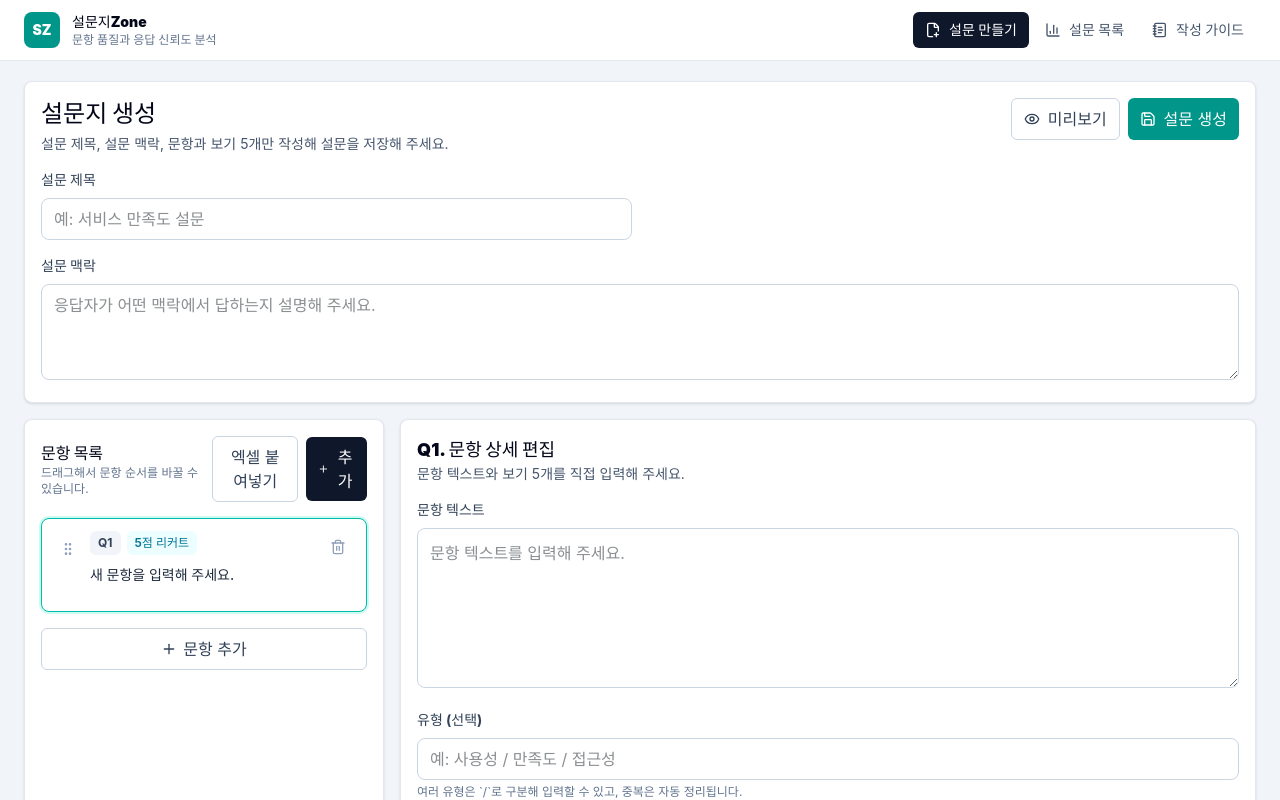
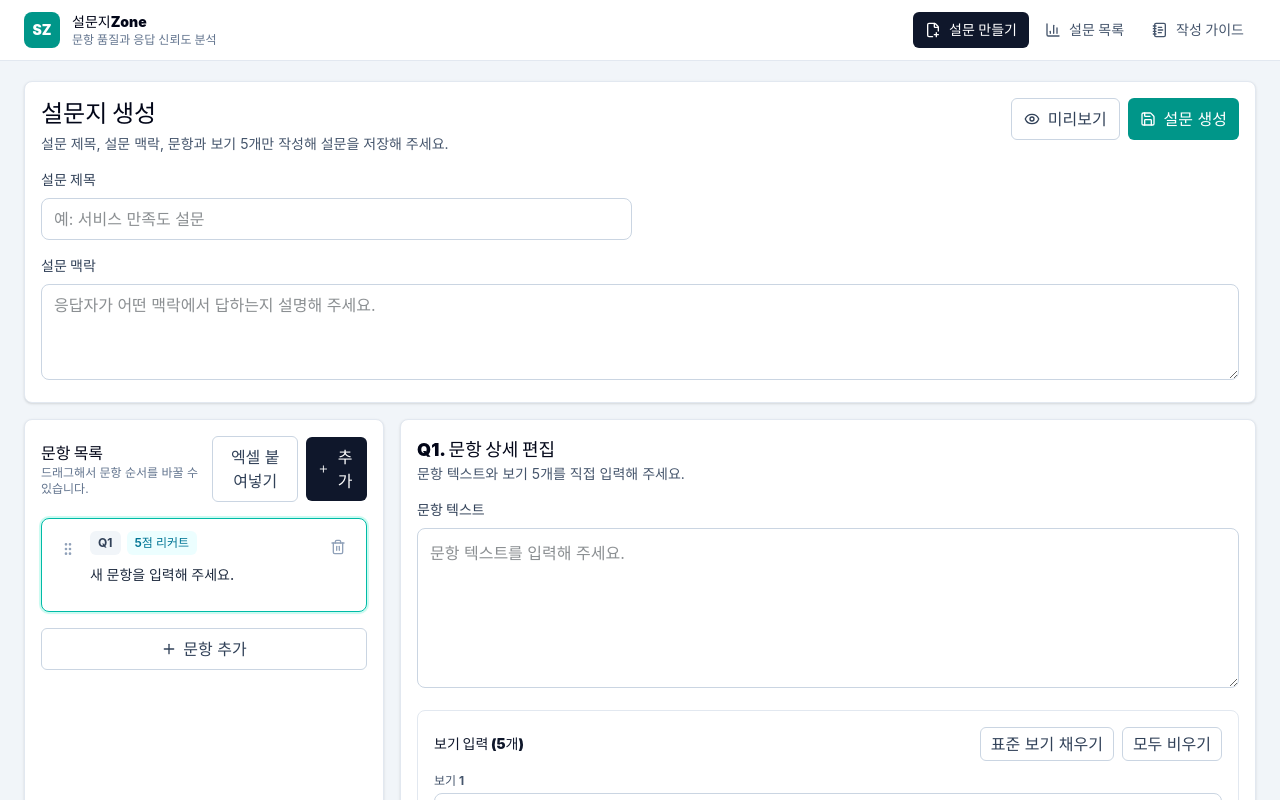
Before and after one commit to Jaemin021/Capstone, a React (Vite) app in the folder frontend/: page /survey/create in a window 1280 px wide. Shown: the top 800 px of the page. Built offline with nearby package versions, Linux system fonts and the light colour scheme.

Commit message:
Simplify item import format and collapse long result lists

```diff
--- a/frontend/src/components/ItemCard.tsx
+++ b/frontend/src/components/ItemCard.tsx
@@ -65,9 +65,6 @@ export function ItemCard({
           <p className="line-clamp-3 text-sm font-medium leading-6 text-slate-800">
             {item.text || '새 문항을 입력해 주세요.'}
           </p>
-          {item.itemCategory ? (
-            <p className="mt-2 text-xs font-semibold text-indigo-700">유형: {item.itemCategory}</p>
-          ) : null}
         </button>
         <button
           type="button"
--- a/frontend/src/pages/SurveyEditorPage.tsx
+++ b/frontend/src/pages/SurveyEditorPage.tsx
@@ -38,7 +38,7 @@ type SaveSurveyResult = {
 }
 
 const emptyOptionValues = ['', '', '', '', '']
-type SpreadsheetImportRow = { text: string; itemCategory: string; options: string[] }
+type SpreadsheetImportRow = { text: string; options: string[] }
 type SpreadsheetImportResult = {
   rows: SpreadsheetImportRow[]
 }
@@ -87,43 +87,6 @@ function normalizeHeaderCell(value: string) {
   return value.toLowerCase().replace(/\s+/g, '')
 }
 
-function normalizeItemCategory(value?: string) {
-  const raw = (value ?? '').trim()
-  if (!raw) {
-    return ''
-  }
-
-  const tokens = raw
-    .split('/')
-    .map((token) => token.trim())
-    .filter((token) => token.length > 0)
-
-  const unique: string[] = []
-  const seen = new Set<string>()
-  tokens.forEach((token) => {
-    const key = token.toLowerCase()
-    if (!seen.has(key)) {
-      seen.add(key)
-      unique.push(token)
-    }
-  })
-
-  return unique.join(' / ')
-}
-
-function isTypeColumnHeader(value: string) {
-  const normalized = normalizeHeaderCell(value)
-  return (
-    normalized === '유형' ||
-    normalized === '문항유형' ||
-    normalized === 'type' ||
-    normalized === 'category' ||
-    normalized === 'topic' ||
-    normalized === 'factor' ||
-    normalized.includes('유형')
-  )
-}
-
 function isSpreadsheetHeader(columns: string[]) {
   const hasQuestionLabel = columns.some((column) => {
     const value = normalizeHeaderCell(column)
@@ -168,32 +131,6 @@ function detectQuestionColumnIndex(columns: string[]) {
   }
 
   return 0
-}
-
-function detectTypeColumnIndex(columns: string[], questionColumnIndex: number) {
-  for (let index = 0; index < columns.length; index += 1) {
-    if (isTypeColumnHeader(columns[index] ?? '')) {
-      return index
-    }
-  }
-
-  const first = normalizeHeaderCell(columns[0] ?? '')
-  const third = normalizeHeaderCell(columns[2] ?? '')
-
-  if (
-    columns.length >= 3 &&
-    (first.includes('번호') || first.includes('no') || first.includes('num')) &&
-    isTypeColumnHeader(columns[1] ?? '') &&
-    (third.includes('문항') || third.includes('question'))
-  ) {
-    return 1
-  }
-
-  if (questionColumnIndex >= 2) {
-    return questionColumnIndex - 1
-  }
-
-  return null
 }
 
 function detectOptionStartIndex(columns: string[], questionColumnIndex: number) {
@@ -251,8 +188,6 @@ function parseSpreadsheetRows(rawText: string): SpreadsheetImportResult {
 
   let questionColumnIndex =
     headerIndex >= 0 ? detectQuestionColumnIndex(parsedLines[headerIndex]) : 0
-  let typeColumnIndex =
-    headerIndex >= 0 ? detectTypeColumnIndex(parsedLines[headerIndex], questionColumnIndex) : null
   let optionStartIndex =
     headerIndex >= 0
       ? detectOptionStartIndex(parsedLines[headerIndex], questionColumnIndex)
@@ -263,39 +198,49 @@ function parseSpreadsheetRows(rawText: string): SpreadsheetImportResult {
     const firstRow = parsedLines[rowStartIndex]
     const firstCell = (firstRow[0] ?? '').trim()
     const secondCell = (firstRow[1] ?? '').trim()
-    const thirdCell = (firstRow[2] ?? '').trim()
     if (/^\d+$/.test(firstCell) && secondCell.length > 0) {
-      if (thirdCell.length > 0) {
-        typeColumnIndex = 1
-        questionColumnIndex = 2
-        optionStartIndex = 3
-      } else {
-        questionColumnIndex = 1
-        optionStartIndex = 2
-      }
+      questionColumnIndex = 1
+      optionStartIndex = 2
     }
   }
   const rows: SpreadsheetImportRow[] = []
 
   parsedLines.slice(rowStartIndex).forEach((columns) => {
+    if (columns.length >= 6) {
+      const optionCells = columns.slice(-5)
+      const headCells = columns.slice(0, columns.length - 5)
+      const startsWithNumber = /^\d+$/.test((headCells[0] ?? '').trim())
+      const text = headCells.slice(startsWithNumber ? 1 : 0).join(',').trim()
+
+      if (!text) {
+        return
+      }
+
+      const options = optionCells.map((value, optionIndex) => {
+        const fromSheet = (value ?? '').trim()
+        return fromSheet || DEFAULT_LIKERT_5_OPTIONS[optionIndex] || ''
+      })
+
+      rows.push({ text, options })
+      return
+    }
+
     const normalizedColumns = normalizeSpreadsheetDataRow(
       columns,
       questionColumnIndex,
       optionStartIndex,
     )
+
     const text = (normalizedColumns[questionColumnIndex] ?? '').trim()
     if (!text) {
       return
     }
-    const itemCategory =
-      typeColumnIndex != null ? normalizeItemCategory(normalizedColumns[typeColumnIndex]) : ''
-
     const options = Array.from({ length: 5 }, (_, optionIndex) => {
       const fromSheet = (normalizedColumns[optionStartIndex + optionIndex] ?? '').trim()
       return fromSheet || DEFAULT_LIKERT_5_OPTIONS[optionIndex] || ''
     })
 
-    rows.push({ text, itemCategory, options })
+    rows.push({ text, options })
   })
 
   return { rows }
@@ -397,7 +342,7 @@ function buildSurveyPayload(
       .map((item, index) => ({
         item_order: index + 1,
         question_text: item.text.trim(),
-        item_category: emptyToNull(item.itemCategory),
+        item_category: null,
         question_type: toBackendQuestionType(),
         is_required: true,
         options: item.options.slice(0, 5).map((label, optionIndex) => ({
@@ -786,21 +731,6 @@ export function SurveyEditorPage({ mode }: SurveyEditorPageProps) {
                 />
               </label>
 
-              <label className="block">
-                <span className="mb-2 block text-sm font-bold text-slate-700">유형 (선택)</span>
-                <input
-                  className="w-full rounded-lg border border-slate-300 px-3 py-2 text-sm outline-none focus:border-teal-500 focus:ring-2 focus:ring-teal-100"
-                  placeholder="예: 사용성 / 만족도 / 접근성"
-                  value={selectedItem.itemCategory ?? ''}
-                  onChange={(event) =>
-                    updateItem(selectedItem.id, { itemCategory: event.target.value })
-                  }
-                />
-                <p className="mt-1 text-xs text-slate-500">
-                  여러 유형은 `/`로 구분해 입력할 수 있고, 중복은 자동 정리됩니다.
-                </p>
-              </label>
-
               <div className="rounded-lg border border-slate-200 p-4">
                 <div className="mb-3 flex flex-wrap items-center justify-between gap-2">
                   <h3 className="text-sm font-black text-slate-900">보기 입력 (5개)</h3>
@@ -872,8 +802,8 @@ export function SurveyEditorPage({ mode }: SurveyEditorPageProps) {
             </p>
             <div className="mt-3 rounded-md bg-slate-50 p-3 text-xs leading-6 text-slate-700">
               <p>예시 형식</p>
-              <p>번호,유형,문항,보기1,보기2,보기3,보기4,보기5</p>
-              <p>1,사용성 / 접근성,서비스가 편리하다,전혀 아니다,아니다,보통이다,그렇다,매우 그렇다</p>
+              <p>번호,문항,보기1,보기2,보기3,보기4,보기5</p>
+              <p>1,서비스가 편리하다,전혀 아니다,아니다,보통이다,그렇다,매우 그렇다</p>
             </div>
             <textarea
               className="mt-3 min-h-64 w-full resize-y rounded-lg border border-slate-300 px-3 py-2 text-sm leading-6 outline-none focus:border-teal-500 focus:ring-2 focus:ring-teal-100"
@@ -963,9 +893,6 @@ export function SurveyEditorPage({ mode }: SurveyEditorPageProps) {
               {items.map((item, index) => (
                 <li key={item.id} className="rounded-lg border border-slate-200 p-4">
                   <p className="text-sm font-bold text-slate-500">Q{index + 1}</p>
-                  {item.itemCategory ? (
-                    <p className="mt-1 text-xs font-semibold text-indigo-700">유형: {item.itemCategory}</p>
-                  ) : null}
                   <p className="mt-1 text-sm leading-6 text-slate-800">{item.text || '빈 문항입니다.'}</p>
                   <ul className="mt-3 space-y-1">
                     {item.options.slice(0, 5).map((option, optionIndex) => (
```
Also changed, not shown: frontend/src/pages/ResultsPage.tsx (+48 -0 lines).
